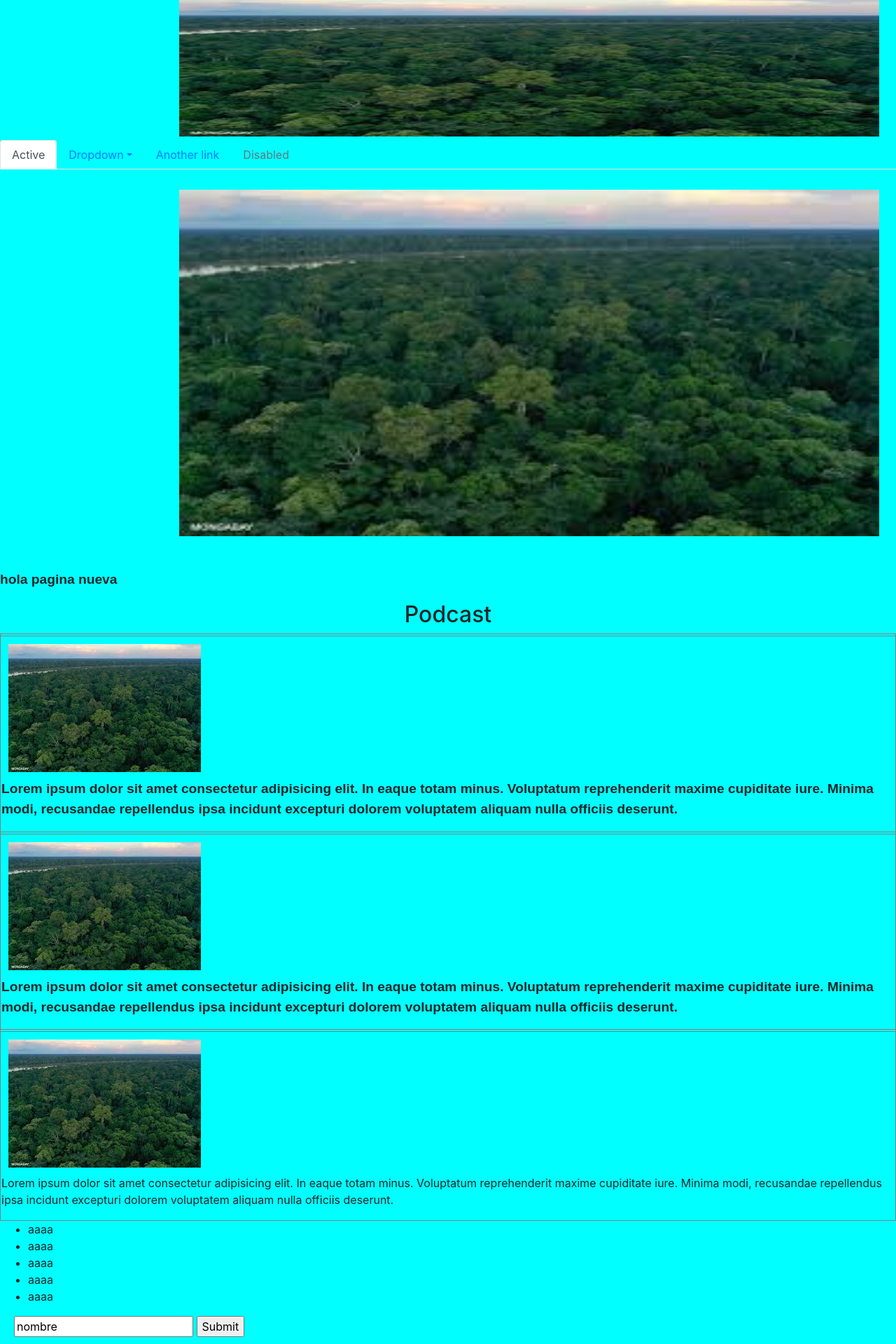
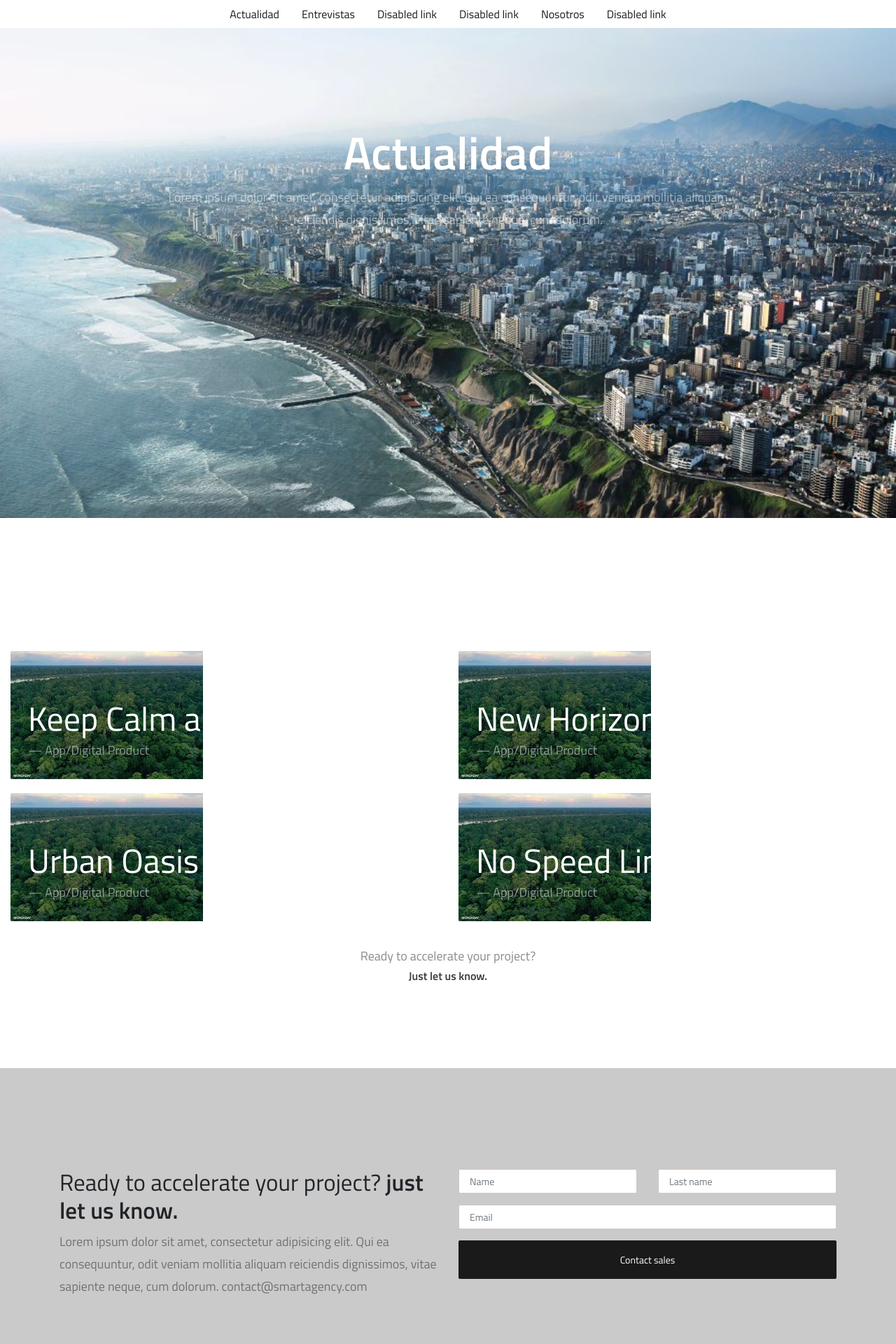
Before and after one commit to alvaroprueba123/ProyectoScientia, a PHP site: page /index2.html in a window 1280 px wide. Shown: the top 1920 px of the page at 70% size. Run offline with PHP 8.4, Linux system fonts and the light colour scheme; some libraries are stand-ins or nearby versions.

Commit message:
21052020

```diff
--- a/estilos.css
+++ b/estilos.css
@@ -1,14 +1,223 @@
-.imagen{
-    padding: 10px,20px,20px,9px;
+:root {
+    --dark-color: #1a1a1a;
+    --white-color: #ffffff;
+    --light-grey-color: #f5f5f5;
+    --gold-color: #ffb944;
 }
 
-.parrafo{
-    font-family: Arial, "Helvetica Neue", Helvetica, sans-serif;
-    font-size: larger;
-    font-weight: bold;
+* {
+    box-sizing: border-box;
+    -webkit-font-smoothing: antialiased;
+    -moz-osx-font-smoothing: grayscale;
 }
 
-.cuerpo{
-    background-color: aqua;
+html {
+    scroll-behavior: smooth;
+}
+
+body {
+    font-family: 'Titillium Web', sans-serif;
+}
+
+.bgDark { background-color: #1a1a1a; }
+.bgLight { background-color: #ffffff; }
+.bgLightGrey { background-color: #cacaca; }
+
+.colorDark { color: #1a1a1a !important; }
+
+h1 { font-size: 66px; font-weight: 700; line-height: 80px; }
+h2 { font-size: 48px; margin-bottom: 30px; }
+h3 { font-size: 33px; }
+h5 { margin-bottom: 0px; }
+
+p {
+    font-size: 18px;
+    color: #1a1a1a;
+    opacity: .5;
+    line-height: 1.8;
+    margin-bottom: 0px;
+}
+
+a:hover { text-decoration: none; }
+
+.btn {
+    font-size: 14px;
+    padding: 15px 26px;
+    min-width: 160px;
+    border-radius: 2px;
+    display: inline-block;
+}
+
+.btn-primary {
+    background-color: #1a1a1a;
+    color: #ffffff;
+    border: 2px solid #1a1a1a;
+}
+
+.btn-secondary {
+    background-color: #ffffff;
+    color: #1a1a1a;
+    border: 2px solid #ffffff;
+}
+
+.btn-alternate {
+    background-color: transparent;
+    color: #ffffff;
+    border: 2px solid #ffffff;
+}
+
+.btn-primary:hover { background-color: #1a1a1a; border: 2px solid #1a1a1a; }
+.btn-secondary:hover { background-color: #ffffff; color: #1a1a1a; border: 2px solid #ffffff; }
+.btn-secondary:focus { background-color: #ffffff !important; outline: none; border: 2px solid #ffffff !important; box-shadow: none; }
+
+.logo-brand {
+    max-width: 180px;
+    min-width: 160px;
+}
+
+section { padding: 120px 0; }
+
+.divider { border-bottom: 2px solid #cacaca; }
+
+.content-center {
+    max-width: 800px;
+    margin: 0 auto 60px auto;
+    text-align: center;
+}
+
+.full-width {
+    width: 100%;
+}
+
+.form-control {
+    font-size: 14px;
+    border: 1px solid #cacaca;
+    padding: 15px;
+    border-radius: 2px;
+}
+
+.form-control:focus {
+    border: 1px solid #1a1a1a;
+    outline: none;
+    box-shadow: none;
+}
+
+.navbar {
+    background-color: #ffffff;
+    box-shadow: 0 2px 4px 0 rgba(0,0,0,.05);
+    min-height: 100px;
+}
+
+.nav-link {
+    color: #1a1a1a;
 
 }
+.nav-link:hover { color: #1a1a1a; }
+
+.navbar-toggler { font-size: 40px; }
+.navbar-toggler:focus { outline: none; }
+
+/* //////////////
+   Hero
+//////////////*/
+
+#hero {
+    background-image: url("imagenes/lima.jpg");
+    background-size: cover;
+    padding-top: 90px;
+    min-height: 700px;
+    color: #ffffff;
+}
+
+#hero p {
+    color: #ffffff;
+}
+
+/* //////////////
+   bosque
+//////////////*/
+
+.bosque-container {
+    position: relative;
+    overflow: hidden;
+    margin: 10px 0;
+    border-radius: 2px;
+}
+
+.bosque-container imagenes {
+    -moz-transition: all 0.8s;
+    -webkit-transition: all 0.8s;
+    transition: all 0.8s;
+}
+
+.bosque-container:hover imagenes {
+    -moz-transform: scale(1.2);
+    -webkit-transform: scale(1.2);
+    transform: scale(1.2);
+}
+
+.bosque-details {
+    position: absolute;
+    bottom: 25px;
+    left: 25px;
+    z-index: 9000;
+}
+
+.bosque-details h2 {
+    margin-bottom: 0px;
+}
+
+.bosque-details a h2, .bosque-details a p {
+    color: #ffffff;
+}
+
+
+/* //////////////
+   Footer
+//////////////*/
+footer {
+    padding: 80px 0;
+    text-align: center;
+    color: #ffffff;
+}
+
+footer a {
+    color: #ffffff;
+}
+
+footer a:hover {
+    color: #ffffff;
+}
+
+footer .list-inline .list-inline-item {
+    padding: 10px 15px;
+}
+
+/* //////////////
+   Media queries
+//////////////*/
+
+@media (max-width: 575.98px) {
+    h1 { font-size: 40px; line-height: normal; }
+    .bosque-details h2 { font-size: 32px; }
+    .plans { min-width: unset; padding: 40px; }
+    .carousel-item p { font-size: 20px; }
+
+    .footer-menu {
+        display: block !important;
+        padding: 20px 0 !important;
+        font-size: 20px;
+
+    }
+}
+
+@media (min-width: 576px) and (max-width: 767.98px) { }
+
+@media (min-width: 768px) and (max-width: 991.98px) {
+    .bosque-details h2 { font-size: 30px; }
+    .plans { min-width: unset; padding: 40px 20px;}
+}
+
+@media (min-width: 992px) and (max-width: 1199.98px) { }
+
+@media (min-width: 1200px) { }
--- a/index2.html
+++ b/index2.html
@@ -7,148 +7,183 @@
     <meta name="viewport" content="width=device-width, initial-scale=1, shrink-to-fit=no">
 
     <!-- Bootstrap CSS -->
-    <link rel="stylesheet" href="https://stackpath.bootstrapcdn.com/bootstrap/4.3.1/css/bootstrap.min.css" integrity="sha384-ggOyR0iXCbMQv3Xipma34MD+dH/1fQ784/j6cY/iJTQUOhcWr7x9JvoRxT2MZw1T" crossorigin="anonymous">
+    <link rel="stylesheet" href="https://stackpath.bootstrapcdn.com/bootstrap/4.4.1/css/bootstrap.min.css">
+    <link href="https://fonts.googleapis.com/css?family=Titillium+Web:300,400,600&display=swap" rel="stylesheet">
     <link rel="stylesheet" href="estilos.css">
-
 </head>
 
-  <body class="cuerpo">
-    <div>
-        <img src="bosque.jpg" style="width:1000px; height:200px; margin-left: 20%; padding-bottom: 5px;  " alt="">
-    </div>
+  <body>
 
-        <!-- Nav tabs -->
-        <ul class="nav nav-tabs" id="navId">
-            <li class="nav-item">
-                <a href="#tab1Id" class="nav-link active">Active</a>
-            </li>
-            <li class="nav-item dropdown">
-                <a class="nav-link dropdown-toggle" data-toggle="dropdown" href="#" role="button" aria-haspopup="true" aria-expanded="false">Dropdown</a>
-                <div class="dropdown-menu">
-                    <a class="dropdown-item" href="#tab2Id">Action</a>
-                    <a class="dropdown-item" href="#tab3Id">Another action</a>
-                    <div class="dropdown-divider"></div>
-                    <a class="dropdown-item" href="#tab4Id">Action</a>
-                </div>
-            </li>
-            <li class="nav-item">
-                <a href="#tab5Id" class="nav-link">Another link</a>
-            </li>
-            <li class="nav-item">
-                <a href="#" class="nav-link disabled">Disabled</a>
-            </li>
-        </ul>
-
-        <!-- Tab panes -->
-        <div class="tab-content">
-            <div class="tab-pane fade show active" id="tab1Id" role="tabpanel"></div>
-            <div class="tab-pane fade" id="tab2Id" role="tabpanel"></div>
-            <div class="tab-pane fade" id="tab3Id" role="tabpanel"></div>
-            <div class="tab-pane fade" id="tab4Id" role="tabpanel"></div>
-            <div class="tab-pane fade" id="tab5Id" role="tabpanel"></div>
-        </div>
-    </div>
-    <br>
-
-
-<div>
-    <img src="bosque.jpg" style="width:1000px; height:500px; margin-left: 20%; padding-top: 5px;  " alt="">
-<div/>
-
-<br>
-<br>
-
-<p class="parrafo">hola pagina nueva</p>
+    <body>
 
 
 
 
 
-<div  class="contenedor">
- <h2 style="text-align: center;">Podcast</h2>
-    <table border="1" >
-        <td>
-            <tr>
-                <td>
-                    <img class="imagen" src="bosque.jpg" style="padding: 10px;">
-
-                    <p class="parrafo">Lorem ipsum dolor sit amet consectetur adipisicing elit. In eaque totam minus.
-                        Voluptatum reprehenderit maxime cupiditate iure. Minima modi,
-                        recusandae repellendus ipsa incidunt excepturi dolorem voluptatem
-                        aliquam nulla officiis deserunt.</p>
-                </td>
-            </tr>
-        </td>
-        <td>
-            <tr>
-                <td>
-                    <img src="bosque.jpg" style="padding: 10px;">
-
-                    <p class="parrafo">Lorem ipsum dolor sit amet consectetur adipisicing elit. In eaque totam minus.
-                        Voluptatum reprehenderit maxime cupiditate iure. Minima modi,
-                        recusandae repellendus ipsa incidunt excepturi dolorem voluptatem
-                        aliquam nulla officiis deserunt.</p>
-                </td>
-            </tr>
-        </td>
-        <td>
-            <tr>
-                <td>
-                    <img src="bosque.jpg" style="padding: 10px;">
-
-                    <p parrafo>Lorem ipsum dolor sit amet consectetur adipisicing elit. In eaque totam minus.
-                        Voluptatum reprehenderit maxime cupiditate iure. Minima modi,
-                        recusandae repellendus ipsa incidunt excepturi dolorem voluptatem
-                        aliquam nulla officiis deserunt.</p>
-                </td>
-            </tr>
-        </td>
-    </table>
-
-</div>
+        <nav class="nav justify-content-center navbar-expand-lg">
+                <a class="nav-link" href="Actualidad.html">Actualidad</a>
+                <a class="nav-link" href="Entrevistas.html">Entrevistas</a>
+                <a class="nav-link" href="#">Disabled link</a>
+                <a class="nav-link" href="#">Disabled link</a>
+                <a class="nav-link" href="Nostros.html">Nosotros</a>
+                <a class="nav-link" href="#">Disabled link</a>
+            </nav>
 
 
 
 
-<ul>
-     <li>
-         aaaa
-     </li>     <li>
-        aaaa
-    </li>
-    <li>
-        aaaa
-    </li>
-    <li>
-        aaaa
-    </li>
-    <li>
-        aaaa
-    </li>
-</ul>
-
-
-
-<div class="form-check">
-  <label class="form-check-label">
-    <input type="text" id="nombre" value="nombre">
-  </label>
-  <input type="submit">
-</div>
-
-<script>
-var n;
-n=document.getElementById("nombre");
-console.log;
-
-
-</script>
 
 
 
 
-    <script src="https://code.jquery.com/jquery-3.3.1.slim.min.js" integrity="sha384-q8i/X+965DzO0rT7abK41JStQIAqVgRVzpbzo5smXKp4YfRvH+8abtTE1Pi6jizo" crossorigin="anonymous"></script>
-    <script src="https://cdnjs.cloudflare.com/ajax/libs/popper.js/1.14.7/umd/popper.min.js" integrity="sha384-UO2eT0CpHqdSJQ6hJty5KVphtPhzWj9WO1clHTMGa3JDZwrnQq4sF86dIHNDz0W1" crossorigin="anonymous"></script>
-    <script src="https://stackpath.bootstrapcdn.com/bootstrap/4.3.1/js/bootstrap.min.js" integrity="sha384-JjSmVgyd0p3pXB1rRibZUAYoIIy6OrQ6VrjIEaFf/nJGzIxFDsf4x0xIM+B07jRM" crossorigin="anonymous"></script>
-  </body>
+
+
+
+
+
+
+        <section id="hero">
+            <div class="container">
+                <div class="content-center">
+                    <h1 class="mt-5">Actualidad</h1>
+                    <p>Lorem ipsum dolor sit amet, consectetur adipisicing elit. Qui ea consequuntur, odit veniam mollitia
+                        aliquam reiciendis dignissimos, vitae sapiente neque, cum dolorum.</p>
+                </div>
+            </div>
+        </section>
+
+        <section id="bosque" >
+            <div class="container-fluid">
+                <div class="content-center">
+
+                </div>
+                <div class="row">
+                    <div class="col-md-6">
+                        <div class="bosque-container">
+                            <div class="bosque-details">
+                                <a href="#">
+                                    <h2>Keep Calm and Eat</h2>
+                                </a>
+                                <a href="#">
+                                    <p>— App/Digital Product</p>
+                                </a>
+                            </div>
+                            <img src="imagenes/bosque.jpg" class="img-fluid" alt="bosque 01">
+                        </div>
+                    </div>
+                    <div class="col-md-6">
+                        <div class="bosque-container">
+                            <div class="bosque-details">
+                                <a href="#">
+                                    <h2>New Horizons</h2>
+                                </a>
+                                <a href="#">
+                                    <p>— App/Digital Product</p>
+                                </a>
+                            </div>
+                            <img src="imagenes/bosque.jpg" class="img-fluid" alt="bosque 02">
+                        </div>
+                    </div>
+                    <div class="col-md-6">
+                        <div class="bosque-container">
+                            <div class="bosque-details">
+                                <a href="#">
+                                    <h2>Urban Oasis</h2>
+                                </a>
+                                <a href="#">
+                                    <p>— App/Digital Product</p>
+                                </a>
+                            </div>
+                            <img src="imagenes/bosque.jpg" class="img-fluid" alt="bosque 03">
+                        </div>
+                    </div>
+                    <div class="col-md-6">
+                        <div class="bosque-container">
+                            <div class="bosque-details">
+                                <a href="#">
+                                    <h2>No Speed Limits</h2>
+                                </a>
+                                <a href="#">
+                                    <p>— App/Digital Product</p>
+                                </a>
+                            </div>
+                            <img src="imagenes/bosque.jpg" class="img-fluid" alt="bosque 04">
+                        </div>
+                    </div>
+                </div>
+                <div class="text-center mt-4">
+                    <p class="">Ready to accelerate your project?</p>
+                    <a href="#" class="text-dark"><b>Just let us know.</b></a>
+                </div>
+            </div>
+        </section>
+
+        <section id="contact" class="bgLightGrey">
+            <div class="container">
+                <div class="row">
+                    <div class="col-md-6 mt-4">
+                        <h3>Ready to accelerate your project? <b>just let us know.</b></h3>
+                        <p>Lorem ipsum dolor sit amet, consectetur adipisicing elit. Qui ea consequuntur, odit veniam
+                            mollitia aliquam reiciendis dignissimos, vitae sapiente neque, cum dolorum.
+                            contact@smartagency.com</p>
+                    </div>
+                    <div class="col-md-6 mt-4">
+                        <div class="row">
+                            <div class="col-md-6">
+                                <div class="form-group">
+                                    <input type="text" class="form-control" id="" placeholder="Name">
+                                </div>
+                            </div>
+                            <div class="col-md-6">
+                                <div class="form-group">
+                                    <input type="text" class="form-control" id="" placeholder="Last name">
+                                </div>
+                            </div>
+                            <div class="col-md-12">
+                                <div class="form-group">
+                                    <input type="email" class="form-control" id="" placeholder="Email">
+                                </div>
+                            </div>
+                            <div class="col-md-12">
+                                <a href="" class="btn btn-primary full-width">Contact sales</a>
+                            </div>
+                        </div>
+                    </div>
+                </div>
+            </div>
+        </section>
+
+
+        <footer class="bgDark">
+            <div class="container">
+                <img src="img/logo-light.svg" class="logo-brand" alt="logo">
+                <ul class="list-inline">
+                    <li class="list-inline-item footer-menu"><a href="#">Home</a></li>
+                    <li class="list-inline-item footer-menu"><a href="#">bosque</a></li>
+                    <li class="list-inline-item footer-menu"><a href="#">Contact</a></li>
+                </ul>
+                <ul class="list-inline">
+
+                    <li class="list-inline-item"><a href="https://www.instagram.com/?hl=es-la"><img src="imagenes" class="img-fluid"></a></li>
+                    <li class="list-inline-item"><a href="https://twitter.com/explore"><img src="imagenes/instagram.svg" class="img-fluid"></a></li>
+                    <li class="list-inline-item"><a href="https://www.youtube.com/?hl=es-419&gl=PE"><img src="" class="img-fluid"></a></li>
+                    <li class="list-inline-item"><a href="https://es-la.facebook.com/"><img src="imagenes/facebook.svg" class="img-fluid"></a></li>
+                </ul>
+                <small>©2020 All Rights Reserved.</small>
+            </div>
+        </footer>
+
+
+
+
+
+
+
+
+
+
+        <script src="assets/js/jquery.js"></script>
+        <script src="assets/js/popper.min.js"></script>
+        <script src="assets/js/bootstrap.min.js"></script>
+    </body>
 </html>
```
Also changed, not shown: Actualidad.html (deleted, +0 -20 lines), Footer.html (deleted, +0 -42 lines), Layout.html (deleted, +0 -36 lines), carrusel.html (added, +68 -0 lines), imagenes/banner.png (added), imagenes/bosque.jpg (renamed from bosque.jpg), imagenes/facebook.svg (added), imagenes/instagram.svg (added), imagenes/lima.jpg (added), imagenes/scientialogo.png (added).
